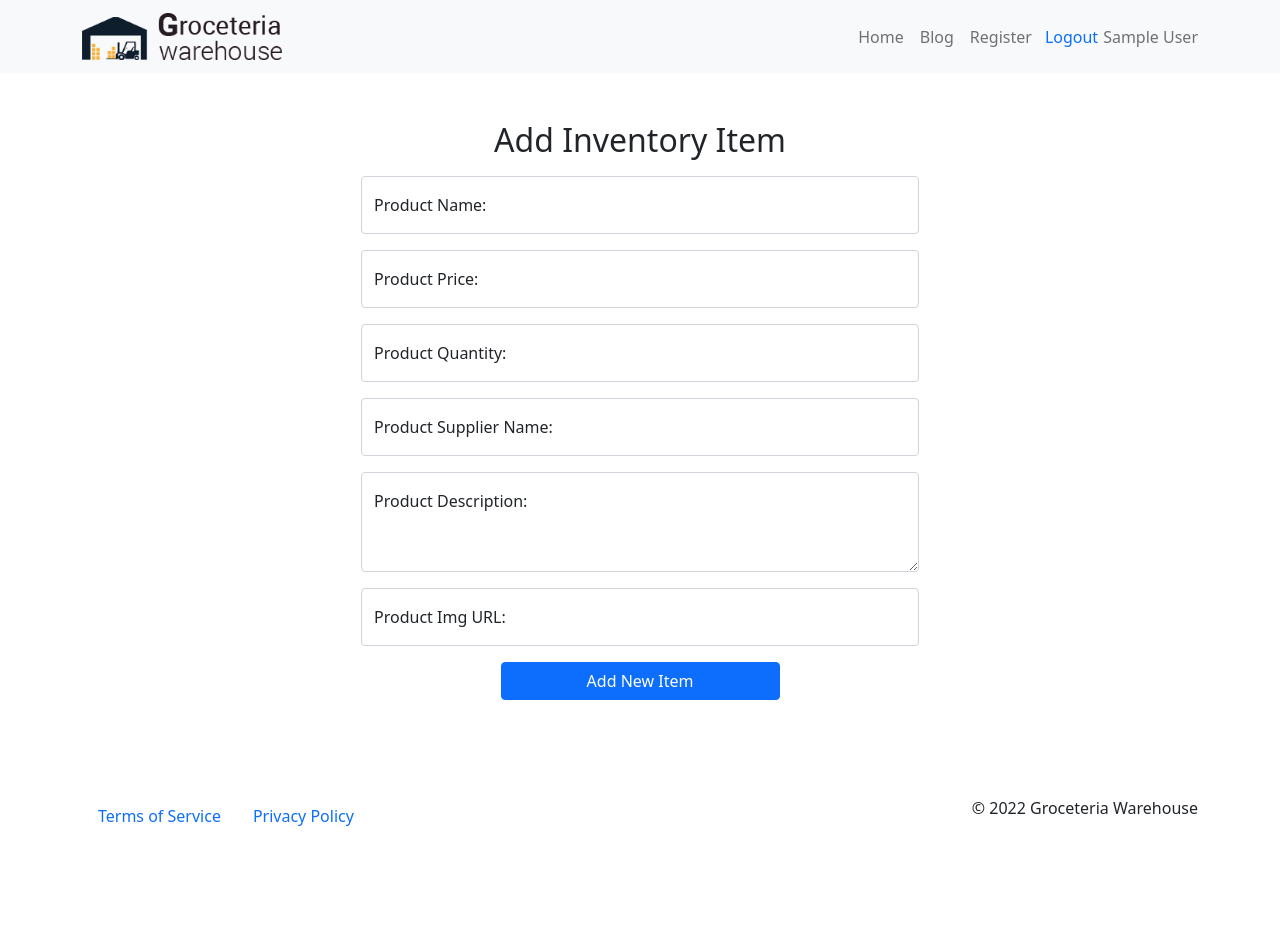
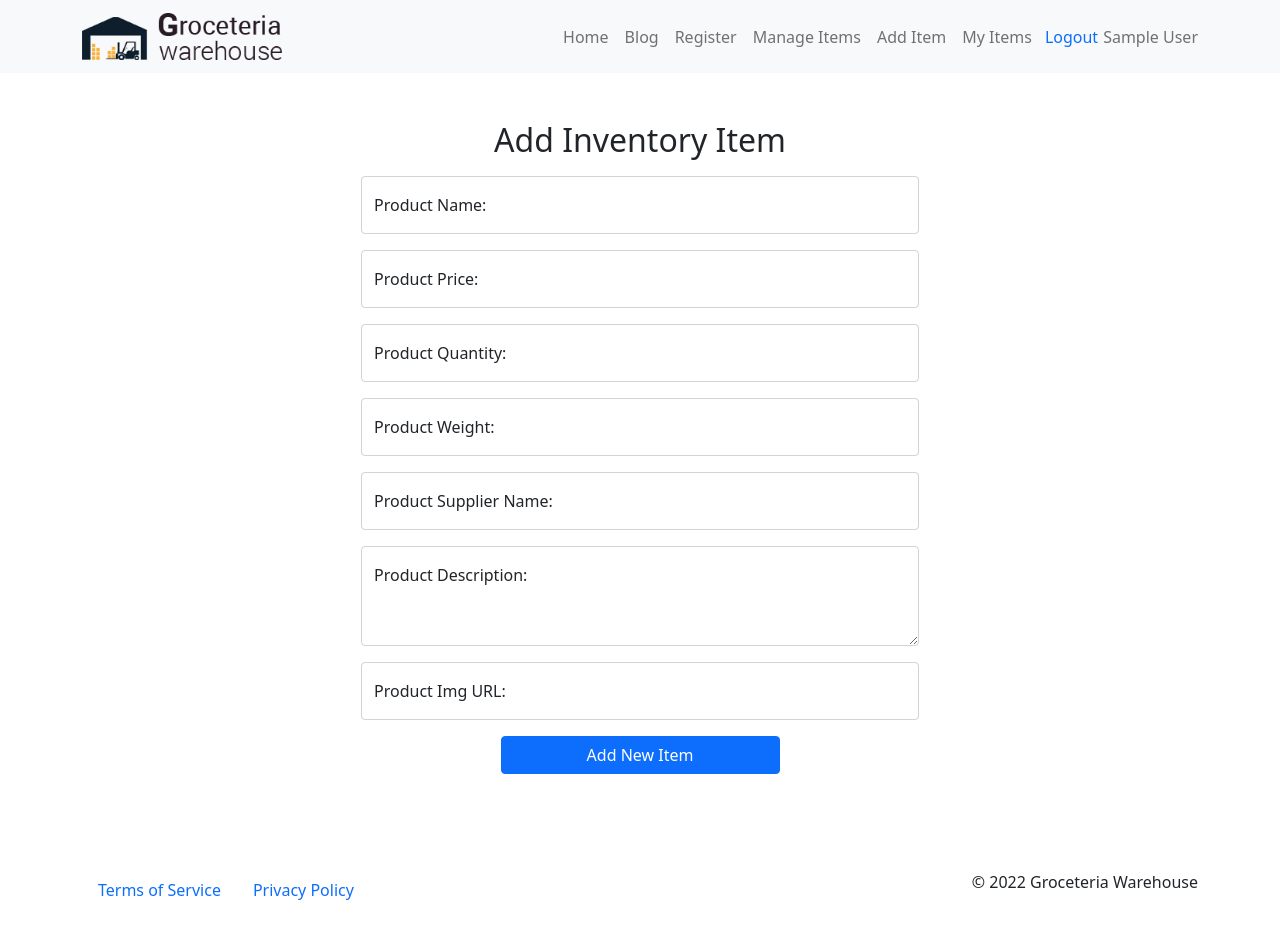
Before and after one commit to m0ni2/warehouse-management-client-side-m0ni2, a React (Create React App) app: page /inventory/add in a window 1280 px wide. Shown: the top 938 px of the page. Before the commit the page ends 884 px from the top, so only its background shows below. Built offline with nearby package versions, Linux system fonts and the light colour scheme; no server answers; sample sign-in values are in the browser's storage.

Commit message:
delete confirmation

```diff
--- a/src/Pages/AddInventoryItem/AddInventoryItem.js
+++ b/src/Pages/AddInventoryItem/AddInventoryItem.js
@@ -9,11 +9,12 @@ const AddInventoryItem = () => {
         const name = event.target.name.value;
         const price = parseInt(event.target.price.value);
         const quantity = parseInt(event.target.quantity.value);
+        const weight = event.target.weight.value;
         const supplierName = event.target.supplierName.value;
         const description = event.target.description.value;
         const img = event.target.img.value;
 
-        const newItem = { name, description, price, quantity, supplierName, img };
+        const newItem = { name, description, price, quantity, weight, supplierName, img };
 
         await axios.post('http://localhost:5000/product', newItem);
         toast('Item Added')
@@ -38,6 +39,10 @@ const AddInventoryItem = () => {
                         <label htmlFor="floatingInput">Product Quantity:</label>
                     </div>
                     <div className="form-floating mb-3">
+                        <input type="text" name='weight' className="form-control" placeholder='Product Quantity' required />
+                        <label htmlFor="floatingInput">Product Weight:</label>
+                    </div>
+                    <div className="form-floating mb-3">
                         <input type="text" name='supplierName' className="form-control" placeholder='Product Supplier' required />
                         <label htmlFor="floatingInput">Product Supplier Name:</label>
                     </div>
--- a/src/Pages/Home/InventoryItems/InventoryItems.js
+++ b/src/Pages/Home/InventoryItems/InventoryItems.js
@@ -13,7 +13,7 @@ const InventoryItems = () => {
             <h2 className='text-center mb-4'>Inventory Items</h2>
             <div className="row row-cols-1 row-cols-md-3 g-4">
                 {
-                    products.map(product => <InventoryItem
+                    products.slice(0, 6).map(product => <InventoryItem
                         key={product._id}
                         product={product}
                     />)
--- a/src/Pages/ManageInventory/ManageInventory/ManageInventory.js
+++ b/src/Pages/ManageInventory/ManageInventory/ManageInventory.js
@@ -10,12 +10,15 @@ import './ManageInventory.css'
 const ManageInventory = () => {
     const [products, setProducts] = useProducts();
 
-    const handleDelete = async id => {
-        await axios.delete(`http://localhost:5000/product/${id}`);
-        toast('Items Deleted');
+    const handleDelete = async (id, name) => {
+        const agree = window.confirm(`You're going to delete ${name}`)
+        if (agree) {
+            await axios.delete(`http://localhost:5000/product/${id}`);
+            toast('Items Deleted');
 
-        const remainingProducts = products.filter(product => product._id !== id);
-        setProducts(remainingProducts);
+            const remainingProducts = products.filter(product => product._id !== id);
+            setProducts(remainingProducts);
+        }
     };
 
     return (
--- a/src/Pages/ManageInventory/ManageInventoryItems/ManageInventoryItems.js
+++ b/src/Pages/ManageInventory/ManageInventoryItems/ManageInventoryItems.js
@@ -11,7 +11,7 @@ const ManageInventoryItems = ({ product, handleDelete, index }) => {
             <td>{price}</td>
             <td>{quantity}</td>
             <td>{supplierName}</td>
-            <td><Button onClick={() => handleDelete(_id)} className='mx-auto d-block btn-danger'>X</Button></td>
+            <td><Button onClick={() => handleDelete(_id, name)} className='mx-auto d-block btn-danger'>X</Button></td>
         </tr >
     );
 };
--- a/src/Pages/Shared/Header/Header.js
+++ b/src/Pages/Shared/Header/Header.js
@@ -22,7 +22,13 @@ const Header = () => {
                             <Nav.Link as={Link} to="/blog">Blog</Nav.Link>
                             <Nav.Link as={Link} to="/register">Register</Nav.Link>
                             {user ?
-                                <Button onClick={() => signOut(auth)} variant="link" className='p-1 text-decoration-none'>Logout</Button>
+                                <>
+                                    <Nav.Link as={Link} to="/inventory/manage">Manage Items</Nav.Link>
+                                    <Nav.Link as={Link} to="/inventory/add">Add Item</Nav.Link>
+                                    <Nav.Link as={Link} to="/myitems">My Items</Nav.Link>
+
+                                    <Button onClick={() => signOut(auth)} variant="link" className='p-1 text-decoration-none'>Logout</Button>
+                                </>
                                 :
                                 <Nav.Link as={Link} to="/login">Login</Nav.Link>
                             }
```
